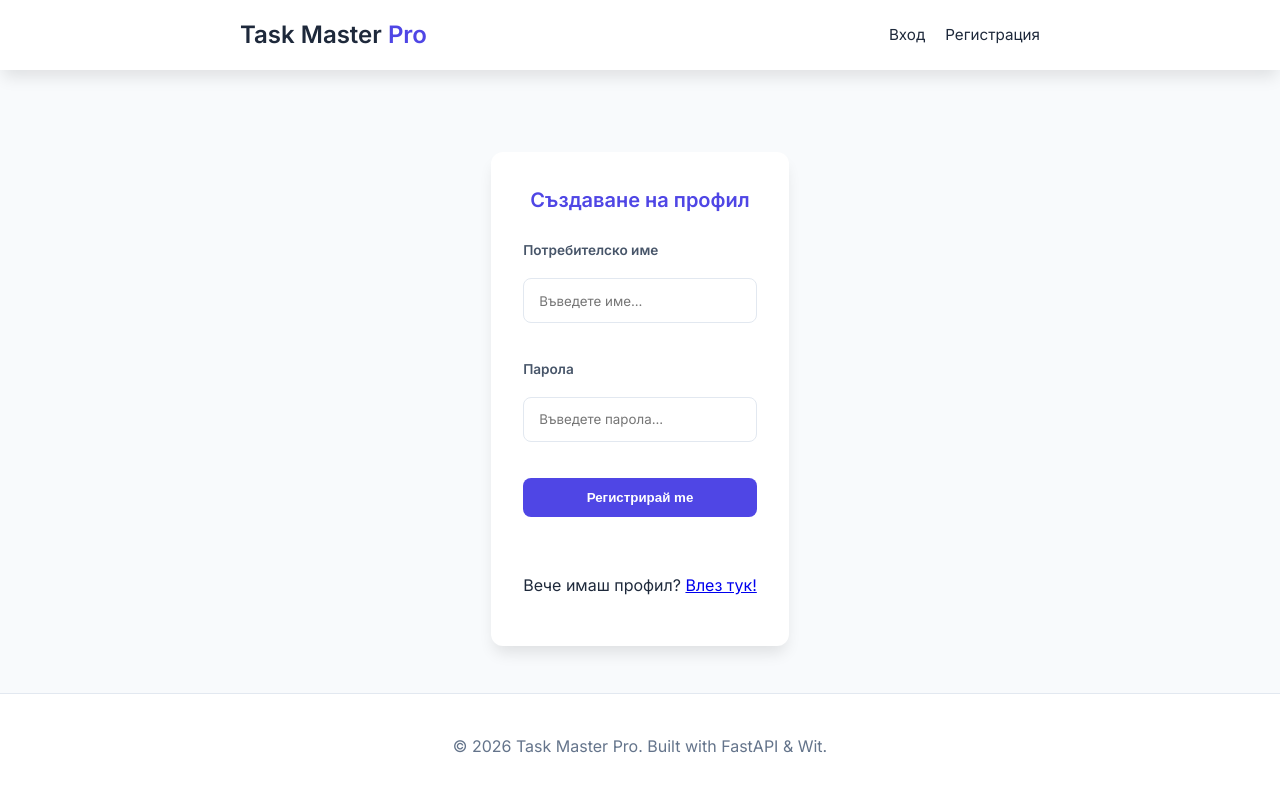
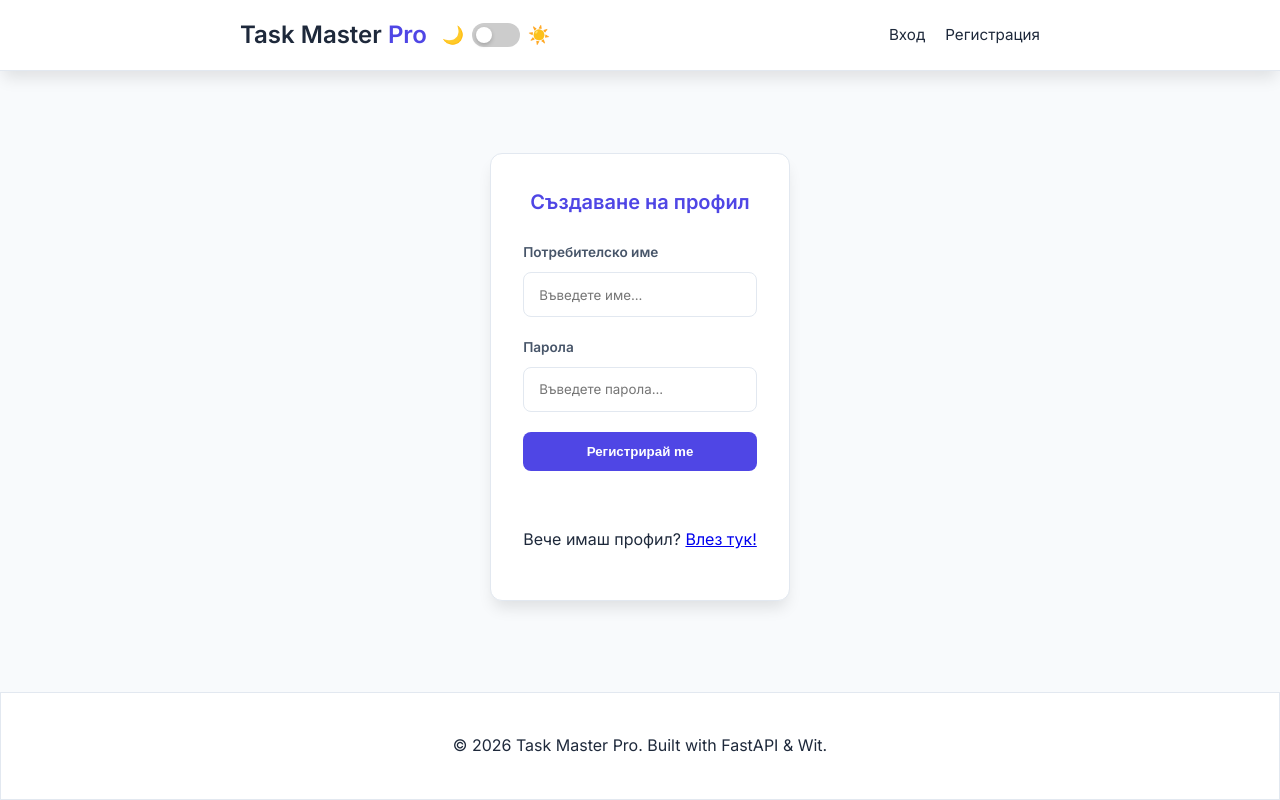
Before and after one commit to angeluzunov10/task-manager-py, a FastAPI app: page /register in a window 1280 px wide. Run offline with FastAPI, Linux system fonts and the light colour scheme.

Commit message:
feat: implemented dark mode for better night experience

```diff
--- a/app/static/css/style.css
+++ b/app/static/css/style.css
@@ -9,6 +9,15 @@
     --border: #e2e8f0;
 }
 
+/* Стойности за Тъмна тема */
+body.dark-mode {
+    --bg: #0f172a;
+    --text: #f1f5f9;
+    --white: #1e293b;
+    --border: #334155;
+    --shadow: 0 10px 15px -3px rgba(0, 0, 0, 0.5);
+}
+
 body {
     font-family: 'Inter', sans-serif;
     background-color: var(--bg);
@@ -18,7 +27,7 @@ body {
     display: flex;
     flex-direction: column;
     min-height: 100vh;
-    margin: 0;
+    transition: background-color 0.3s, color 0.3s; /*Плавен преход между темите */
 }
 
 main.container {
@@ -45,6 +54,7 @@ footer {
     padding: 1rem 0;
     box-shadow: var(--shadow);
     margin-bottom: 2rem;
+    border-bottom: 1px solid var(--border);
 }
 
 .nav-wrapper {
@@ -58,10 +68,17 @@ footer {
     text-decoration: none;
     color: var(--text);
     font-size: 0.95rem;
+    transition: color 0.2s;
 }
 
 .nav-link:hover {
     color: var(--primary);
+}
+
+.logo-group {
+    display: flex;
+    align-items: center;
+    gap: 15px;
 }
 
 .logo {
@@ -80,7 +97,6 @@ footer {
 
 /* Task Cards & List */
 .task-card {
-    background: var(--white);
     padding: 2rem;
     border-radius: 12px;
     box-shadow: var(--shadow);
@@ -100,15 +116,13 @@ footer {
 }
 
 .task-item {
-    background: var(--white);
     padding: 1rem;
     border-radius: 8px;
     margin-bottom: 0.8rem;
     display: flex;
     justify-content: space-between;
     align-items: center;
-    border: 1px solid var(--border);
-    transition: transform 0.2s;
+    transition: transform 0.2s, border-color 0.2s;
 }
 
 .task-item:hover {
@@ -117,13 +131,14 @@ footer {
 }
 
 /* Forms & Inputs */
-input, textarea {
+input, textarea, select {
+    background-color: var(--white); /* Полетата също стават тъмни */
+    color: var(--text);
+    border: 1px solid var(--border);
+    padding: 0.75rem;
+    border-radius: 8px;
     width: 100%;
-    padding: 0.75rem;
-    margin: 0.5rem 0 1rem 0;
-    border: 1px solid var(--border);
-    border-radius: 6px;
-    font-family: inherit;
+    box-sizing: border-box;
 }
 
 .btn-primary {
@@ -134,7 +149,7 @@ input, textarea {
     border-radius: 8px;
     font-weight: 600;
     cursor: pointer;
-    width: 100%; /* Бутоните във формите са цели */
+    transition: background 0.2s;
 }
 
 .btn-primary:hover { background: var(--primary-hover); }
@@ -334,7 +349,7 @@ input, textarea {
     top: 1rem;
     font-size: 1.5rem;
     cursor: pointer;
-    color: #64748b;
+    color: var(--text);
     transition: color 0.2s;
 }
 
@@ -386,3 +401,79 @@ input, textarea {
 .check-btn:hover {
     transform: scale(1.2);
 }
+
+/* Dark Mode */
+/* Контейнер за подравняване в navbar */
+.theme-switch-wrapper {
+    display: flex;
+    align-items: center;
+    gap: 8px;
+}
+
+.mode-icon {
+    font-size: 1.1rem;
+    user-select: none;
+}
+
+/* Самият плъзгач */
+.theme-switch {
+    display: inline-block;
+    height: 24px;
+    position: relative;
+    width: 48px;
+}
+
+.theme-switch input {
+    display: none; /* Скриваме стандартния чекбокс */
+}
+
+/* Фонът на плъзгача */
+.slider {
+    background-color: #ccc;
+    bottom: 0;
+    cursor: pointer;
+    left: 0;
+    position: absolute;
+    right: 0;
+    top: 0;
+    transition: .4s;
+    border-radius: 34px;
+}
+
+/* Кръгчето вътре */
+.slider:before {
+    background-color: #fff;
+    bottom: 4px;
+    content: "";
+    height: 16px;
+    left: 4px;
+    position: absolute;
+    transition: .4s;
+    width: 16px;
+    border-radius: 50%;
+    box-shadow: 0 2px 4px rgba(0,0,0,0.2);
+}
+
+/* Когато е включен (Dark Mode) */
+input:checked + .slider {
+    background-color: var(--primary);
+}
+
+input:checked + .slider:before {
+    transform: translateX(24px);
+}
+
+.task-card, .task-item, .modal-content, .user-nav, footer {
+    background: var(--white); /* Вече реагира на dark-mode */
+    border: 1px solid var(--border);
+    color: var(--text);
+}
+
+/* Закръгляне */
+.slider.round {
+    border-radius: 34px;
+}
+
+.slider.round:before {
+    border-radius: 50%;
+}
--- a/app/templates/base.html
+++ b/app/templates/base.html
@@ -15,13 +15,22 @@
 <body>
     <nav class="navbar">
         <div class="container nav-wrapper">
-            <a href="/" class="logo">Task Master <span>Pro</span></a>
+            <div class="logo-group">
+                <a href="/" class="logo">Task Master <span>Pro</span></a>
+
+                <div class="theme-switch-wrapper">
+                    <span class="mode-icon">🌙</span>
+                    <label class="theme-switch" for="checkbox">
+                        <input type="checkbox" id="checkbox" />
+                        <div class="slider round"></div>
+                    </label>
+                    <span class="mode-icon">☀️</span>
+                </div>
+            </div>
+
             <div id="auth-links">
                 {% if user %}
                     <span style="margin-right: 15px; color: var(--primary);">👋 {{ user.username }}</span>
-                    {% if user.role == "admin" %}
-                        <a href="/admin/dashboard" class="nav-link" style="color: #dc2626;">🛠️ Админ</a>
-                    {% endif %}
                     <a href="/logout" class="nav-link btn-logout-nav">Изход</a>
                 {% else %}
                     <a href="/login" class="nav-link">Вход</a>
@@ -42,5 +51,29 @@
     </footer>
 
     {% block scripts %}{% endblock %}
+    <script>
+        const toggleSwitch = document.querySelector('.theme-switch input[type="checkbox"]');
+        const currentTheme = localStorage.getItem('theme');
+
+        // Проверка при зареждане
+        if (currentTheme) {
+            document.body.classList.toggle('dark-mode', currentTheme === 'dark');
+            if (currentTheme === 'dark') {
+                toggleSwitch.checked = true;
+            }
+        }
+
+        function switchTheme(e) {
+            if (e.target.checked) {
+                document.body.classList.add('dark-mode');
+                localStorage.setItem('theme', 'dark');
+            } else {
+                document.body.classList.remove('dark-mode');
+                localStorage.setItem('theme', 'light');
+            }
+        }
+
+        toggleSwitch.addEventListener('change', switchTheme, false);
+    </script>
 </body>
 </html>
--- a/app/templates/index.html
+++ b/app/templates/index.html
@@ -52,11 +52,6 @@
 
 <div class="tasks-section">
     <h3 style="border-bottom: 2px solid var(--border); padding-bottom: 10px; margin-bottom: 20px;">📋 Списък със задачи</h3>
-    <div class="search-container" style="margin-bottom: 20px;">
-        <input type="text" id="taskSearch" placeholder="🔍 Търси задача по заглавие..."
-            onkeyup="filterTasks()"
-            style="width: 100%; padding: 12px; border-radius: 8px; border: 1px solid #e2e8f0;">
-    </div>
     <div class="search-container" style="margin-bottom: 20px;">
         <input type="text" id="taskSearch" placeholder="🔍 Търси задача по заглавие..."
             onkeyup="filterTasks()"
```
